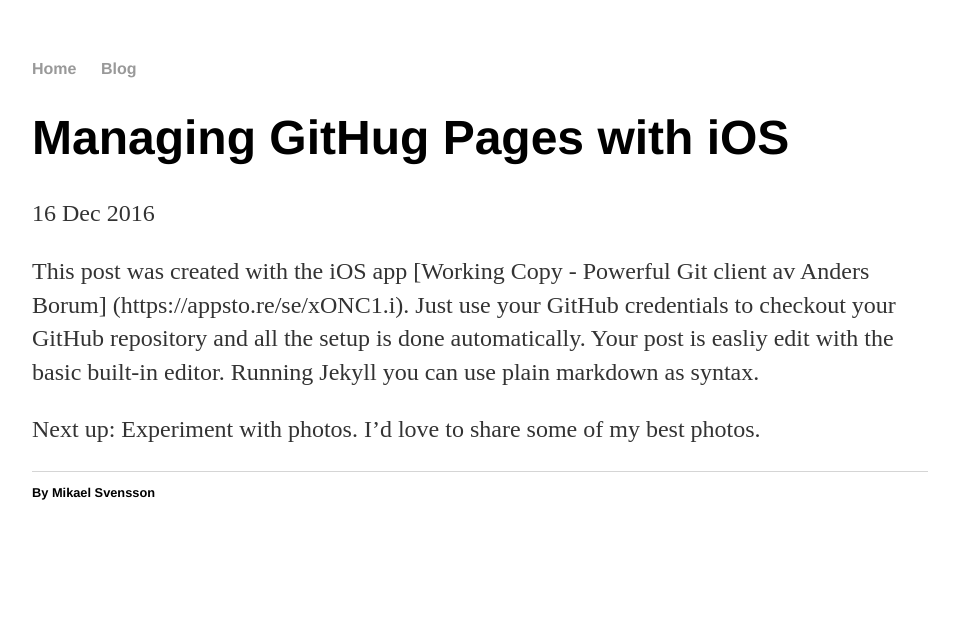
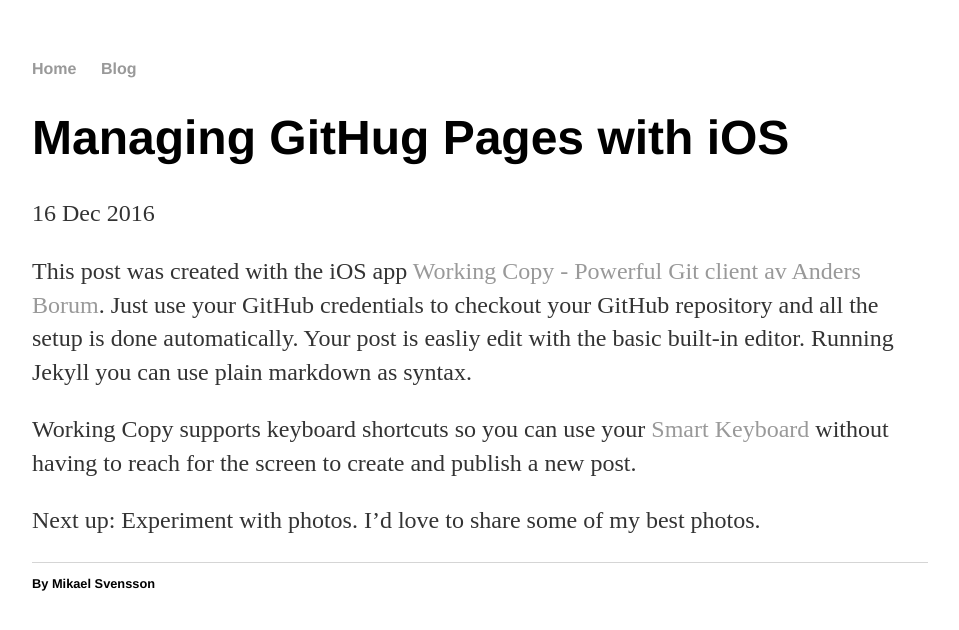
Before and after one commit to mikaelsjovind/mikeysvensson.github.io, a Jekyll site: the page built from _posts/2016-12-16-managing-github-pages-with-ios.md, in a window 1280 px wide. Shown: the top 630 px of the page, without its empty margins (160-1119 px from the left). Built offline with Jekyll 4.4.1, drawn with Linux system fonts in a browser that asks for light colours.

Commit message:
Update to so that links work and wrote about keyboard shortcuts.

```diff
--- a/_posts/2016-12-16-managing-github-pages-with-ios.md
+++ b/_posts/2016-12-16-managing-github-pages-with-ios.md
@@ -4,7 +4,8 @@
 date: 2016-12-16
 ---
 
-This post was created with the iOS app [Working Copy - Powerful Git client av Anders Borum]
-(https://appsto.re/se/xONC1.i). Just use your GitHub credentials to checkout your GitHub repository and all the setup is done automatically. Your post is easliy edit with the basic built-in editor. Running Jekyll you can use plain markdown as syntax.
+This post was created with the iOS app [Working Copy - Powerful Git client av Anders Borum](https://appsto.re/se/xONC1.i). Just use your GitHub credentials to checkout your GitHub repository and all the setup is done automatically. Your post is easliy edit with the basic built-in editor. Running Jekyll you can use plain markdown as syntax.
+
+Working Copy supports keyboard shortcuts so you can use your [Smart Keyboard](http://www.apple.com/smart-keyboard/) without having to reach for the screen to create and publish a new post.
 
 Next up: Experiment with photos. I'd love to share some of my best photos.
```
